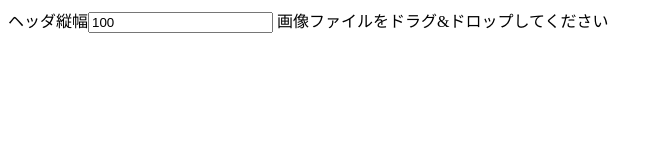
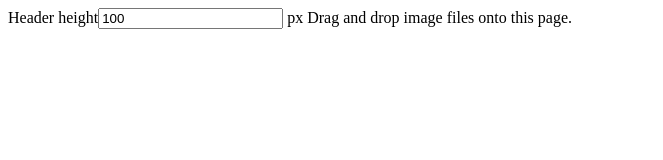
Before and after one commit to oginohiroaki401/oginohiroaki401.github.io, a plain HTML site: page index.html in a window 1280 px wide. Shown: the whole page, without its empty margins (0-663 px from the left). Drawn offline with Linux system fonts and the light colour scheme.

Commit message:
Update index.html

```diff
--- a/index.html
+++ b/index.html
@@ -31,8 +31,8 @@
 
 <body>
     <div id="headerHeight">
-        <label>ヘッダ縦幅</label><input type="number" id="headerHeightInput" value="100">
-        <label>画像ファイルをドラグ&ドロップしてください</label>
+        <label>Header height</label><input type="number" id="headerHeightInput" value="100"> px
+        <label>Drag and drop image files onto this page.</label>
     </div>
     <div id="body"><img src="" alt=""> </div>
     <div id="header"><img src="" alt=""></div>
@@ -74,7 +74,7 @@
             headerHeightInput.value = 100;
         }
 
-        // ヘッダ用画像の横スクロール追従
+        // Horizontal scrolling tracking of images for headers
         window.addEventListener('scroll', () => {
             header.style.left = -window.scrollX + 'px';
         })
```
